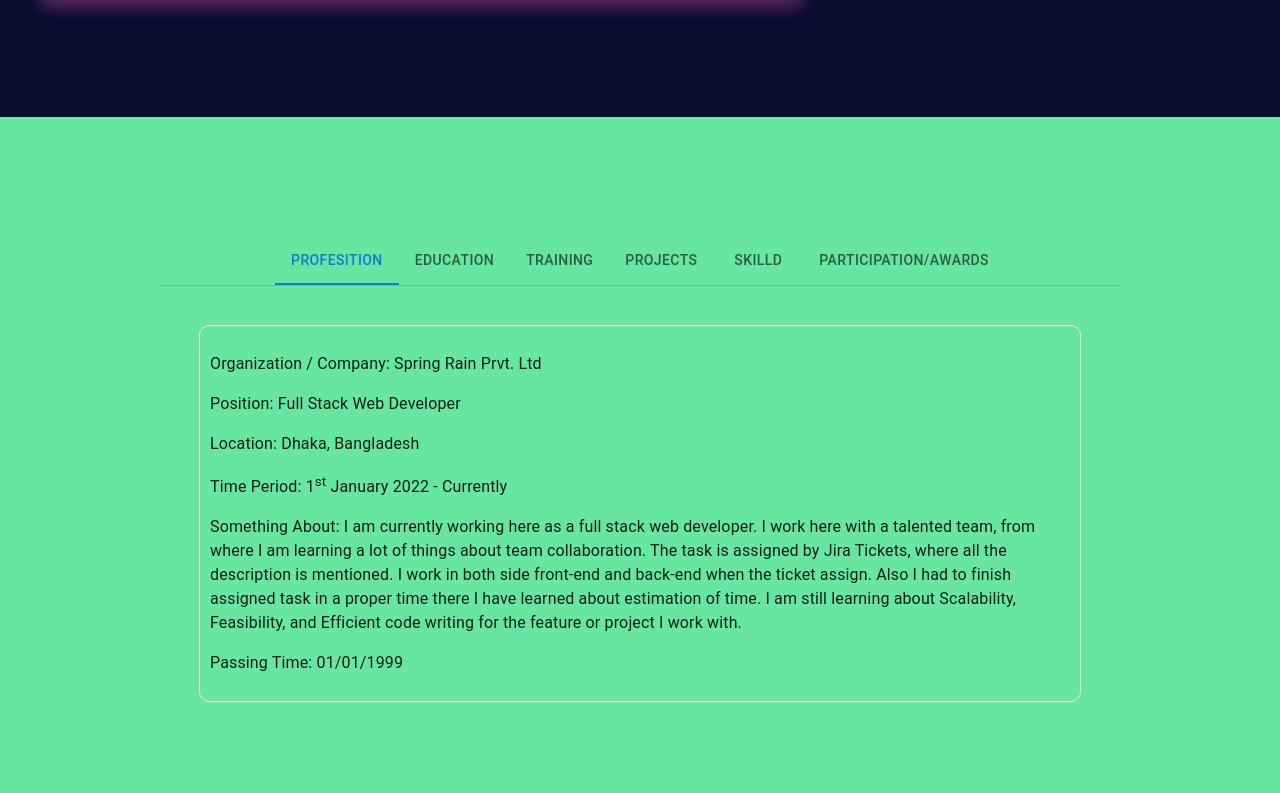
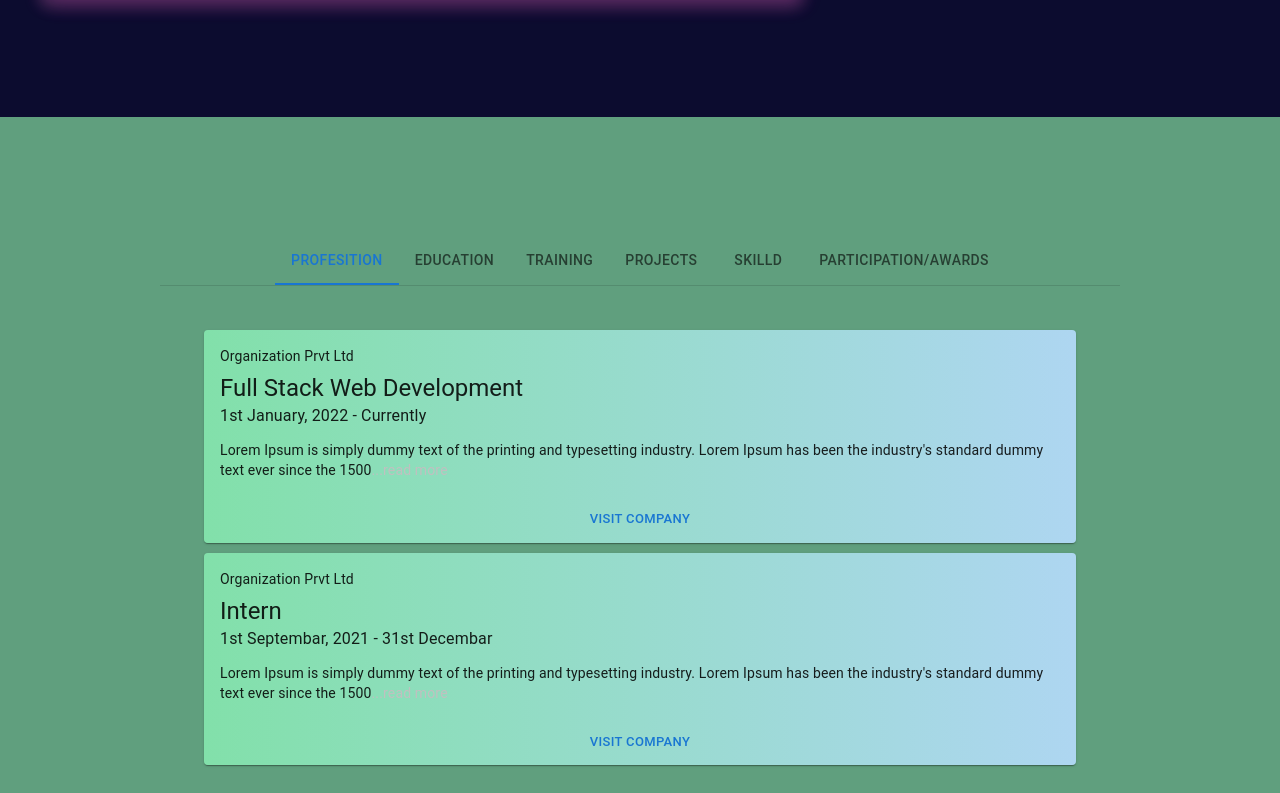
Before and after one commit to teddy-teem/jahid-hasan, a React (Create React App) app: page / in a window 1280 px wide. Shown: the part 1627-2420 px from the top of the page. Built offline with nearby package versions, Linux system fonts and the light colour scheme.

Commit message:
card added for profession section

```diff
--- /dev/null
+++ b/src/components/Elements/CardViewForProfession/CardForProfession.css
@@ -0,0 +1,17 @@
+.read-or-hide {
+  color: silver;
+  cursor: pointer;
+}
+
+.cardHover:hover {
+  margin: 0;
+  cursor: pointer;
+  background: -webkit-gradient(linear, left top, right top, from(#FFB6C1), to(#82E0AA));
+  background: linear-gradient(to right, #FFB6C1, #82E0AA);
+  color: #C71585;
+}
+
+.cardHover:hover h5 {
+  font-weight: bolder;
+}
+/*# sourceMappingURL=CardForProfession.css.map */
--- /dev/null
+++ b/src/components/Elements/CardViewForProfession/CardForProfession.js
@@ -0,0 +1,57 @@
+import React, { useState } from "react";
+import {
+  Card,
+  CardContent,
+  Typography,
+  CardActions,
+  Button,
+} from "@mui/material";
+import "./CardForProfession.css";
+
+export default function CardForProfession(props) {
+  const text = props.paragraph;
+  const [isReadMore, setIsReadMore] = useState(true);
+  const toggleReadMore = () => {
+    setIsReadMore(!isReadMore);
+  };
+  return (
+    <Card
+      sx={{
+        minWidth: 175,
+        margin: "10px",
+        display: "flex",
+        flexDirection: "column",
+        justifyContent: "center",
+        justifyItems: "center",
+        background:'linear-gradient(to right, #82E0AA, #AED6F1);',
+        transition: 'all 1s'
+
+      }}
+      className="cardHover"
+    >
+      <CardContent>
+        <Typography sx={{ fontSize: 14 }}  gutterBottom>
+          {props.organization}
+        </Typography>
+        <Typography variant="h5" component="div">
+          {props.position}
+        </Typography>
+        <Typography sx={{ mb: 1.5 }} >
+          {props.period}
+        </Typography>
+        <Typography variant="body2">
+          {isReadMore ? text.slice(0, 150) : text}
+          <span onClick={toggleReadMore} className="read-or-hide">
+            {isReadMore ? "...read more" : " show less"}
+          </span>
+          <br />
+        </Typography>
+      </CardContent>
+      <CardActions
+        sx={{ display: "flex", flexDirection: "row", justifyContent: "center" }}
+      >
+        <Button size="small">Visit Company</Button>
+      </CardActions>
+    </Card>
+  );
+}
--- /dev/null
+++ b/src/components/Elements/CardViewForProfession/CardForProfession.scss
@@ -0,0 +1,17 @@
+.read-or-hide{
+    color: rgb(192,192,192);
+    cursor: pointer;
+  }
+
+  .cardHover {
+    &:hover {
+      margin: 0;
+      cursor: pointer;
+      background:linear-gradient(to right, #FFB6C1, #82E0AA);
+      color: 	#C71585;
+      h5 {
+        font-weight: bolder;
+      }
+
+    }
+  }
--- a/src/index.css
+++ b/src/index.css
@@ -13,7 +13,24 @@ body {
   -webkit-font-smoothing: antialiased;
   -moz-osx-font-smoothing: grayscale;
 }
+::-webkit-scrollbar {
+  width: 5px;
+}
 
+/* Track */
+::-webkit-scrollbar-track {
+  background: #f1f1f1;
+}
+
+/* Handle */
+::-webkit-scrollbar-thumb {
+  background: #FF1493;
+}
+
+/* Handle on hover */
+::-webkit-scrollbar-thumb:hover {
+  background: #FF1493;
+}
 code {
   font-family: source-code-pro, Menlo, Monaco, Consolas, 'Courier New',
     monospace;
--- a/src/modules/Journey/Journey.css
+++ b/src/modules/Journey/Journey.css
@@ -1,5 +1,5 @@
 .journey {
-  background-color: #67e6a2;
+  background-color: #609f7e;
   height: 100vh;
   -webkit-box-sizing: border-box;
           box-sizing: border-box;
@@ -28,14 +28,42 @@
 .education {
   padding: 10px;
   border: 1px solid wheat;
+  line-height: 1;
+  text-align: justify;
   margin: 15px;
   border-radius: 10px;
+  -webkit-transition: all 1s;
+  transition: all 1s;
+  background-color: #799b90;
+  line-gap: 0.1;
+}
+
+.education span {
+  -webkit-transition: all 1s;
+  transition: all 1s;
+}
+
+.education b {
   -webkit-transition: all 1s;
   transition: all 1s;
 }
 
 .education:hover {
   cursor: pointer;
-  background-color: aquamarine;
+  background-color: #0f1815 !important;
+}
+
+.education:hover span {
+  color: #ffe2bf;
+}
+
+.education:hover b {
+  color: white;
+}
+
+.profession {
+  overflow-y: scroll;
+  height: 60vh;
+  margin: 10px !important;
 }
 /*# sourceMappingURL=Journey.css.map */
--- a/src/modules/Journey/Journey.js
+++ b/src/modules/Journey/Journey.js
@@ -1,4 +1,4 @@
-import { Grid, Typography } from "@mui/material";
+import { Grid } from "@mui/material";
 import React from "react";
 import Box from "@mui/material/Box";
 import Tab from "@mui/material/Tab";
@@ -38,6 +38,8 @@ export default function Journey() {
             >
               <TabList
                 onChange={handleChange}
+                variant="scrollable"
+                scrollButtons="auto"
                 aria-label="lab API tabs example"
               >
                 <Tab label="Profesition" value="1" />
--- a/src/modules/Journey/Journey.scss
+++ b/src/modules/Journey/Journey.scss
@@ -1,5 +1,5 @@
 .journey{
-    background-color: rgb(103, 230, 162);
+    background-color: rgb(96, 159, 126);
     height: 100vh;
     box-sizing: border-box;
     .content {
@@ -18,11 +18,34 @@
 .education {
     padding: 10px;
     border: 1px solid wheat;
+    line-height: 1;
+    text-align: justify;
     margin: 15px;
     border-radius: 10px;
     transition: all 1s;
+    background-color: rgb(121, 155, 144);
+    line-gap: 0.1;
+    span {
+        transition: all 1s;
+    }
+    b {
+        transition: all 1s;
+    }
     &:hover {
         cursor: pointer;
-        background-color: aquamarine;
+        background-color: rgb(15, 24, 21) !important;
+        span {
+                color: rgb(255, 226, 191);
+        }
+        b {
+            color: white
+        }
     }
+
 }
+.profession {
+    overflow-y: scroll;
+    height: 60vh;
+    margin: 10px !important;
+
+}
--- a/src/modules/Journey/component/Profession.js
+++ b/src/modules/Journey/component/Profession.js
@@ -1,27 +1,24 @@
 import React from 'react'
+import CardForProfession from '../../../components/Elements/CardViewForProfession/CardForProfession'
 
 export default function Profession() {
+
   return (
-    <div className="education">
-      <p>Organization / Company: Spring Rain Prvt. Ltd</p>
-      <p>Position: Full Stack Web Developer</p>
-      <p>Location: Dhaka, Bangladesh </p>
-      <p>
-        {" "}
-        Time Period: 1<sup>st</sup> January 2022 - Currently{" "}
-      </p>
-      <p>
-        Something About: I am currently working here as a full stack web
-        developer. I work here with a talented team, from where I am learning a
-        lot of things about team collaboration. The task is assigned by Jira
-        Tickets, where all the description is mentioned. I work in both side
-        front-end and back-end when the ticket assign. Also I had to finish
-        assigned task in a proper time there I have learned about estimation of
-        time. I am still learning about Scalability, Feasibility, and Efficient
-        code writing for the feature or project I work with.
-      </p>
-
-      <p> Passing Time: 01/01/1999</p>
+    <div className='profession'>
+      <CardForProfession
+      organization={'Organization Prvt Ltd'}
+      position={"Full Stack Web Development"}
+      period={"1st January, 2022 - Currently"}
+      paragraph={"Lorem Ipsum is simply dummy text of the printing and typesetting industry. Lorem Ipsum has been the industry's standard dummy text ever since the 1500s, when an unknown printer took a galley of type and scrambled it to make a type specimen book. It has survived not only five centuries, but also the leap into electronic typesetting, remaining essentially unchanged. It was popularised in the 1960s with the release of Letraset sheets containing Lorem Ipsum passages, and more recently with desktop publishing software like Aldus PageMaker including versions of Lorem Ipsum"}
+      organizationUrl={"google.com"}
+      />
+       <CardForProfession
+      organization={'Organization Prvt Ltd'}
+      position={"Intern"}
+      period={"1st Septembar, 2021 - 31st Decembar"}
+      paragraph={"Lorem Ipsum is simply dummy text of the printing and typesetting industry. Lorem Ipsum has been the industry's standard dummy text ever since the 1500s, when an unknown printer took a galley of type and scrambled it to make a type specimen book. It has survived not only five centuries, but also the leap into electronic typesetting, remaining essentially unchanged. It was popularised in the 1960s with the release of Letraset sheets containing Lorem Ipsum passages, and more recently with desktop publishing software like Aldus PageMaker including versions of Lorem Ipsum"}
+      organizationUrl={"google.com"}
+      />
     </div>
-  )
+  );
 }
```
